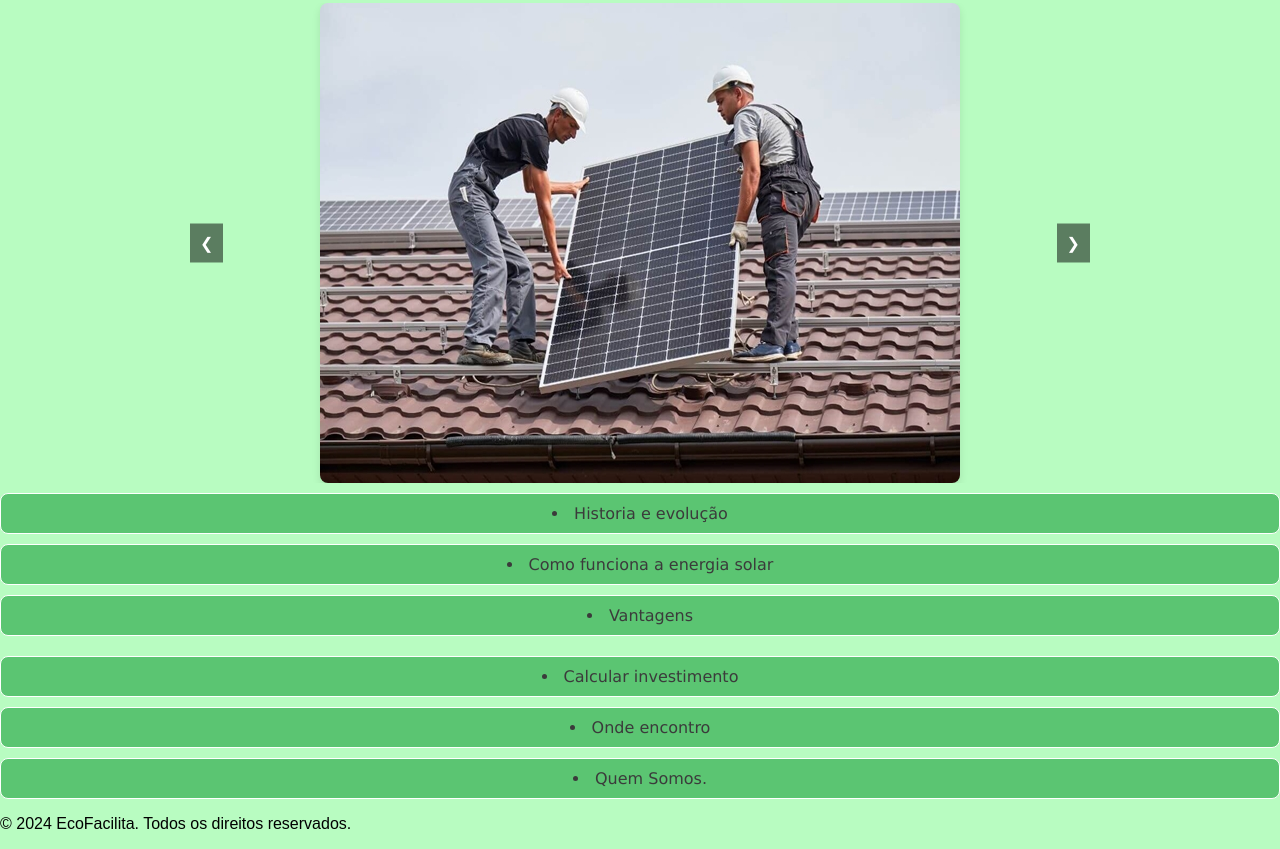
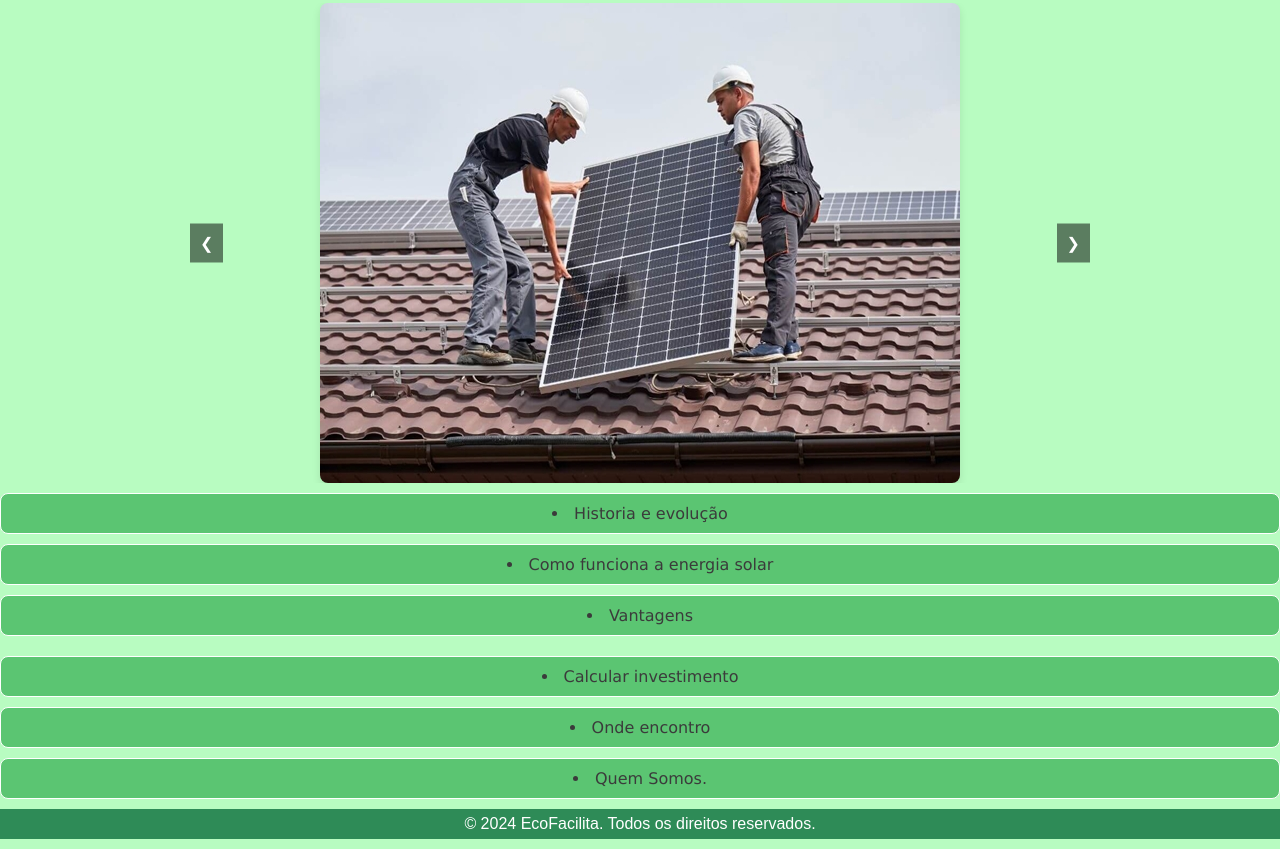
Before and after one commit to ThiagoPeMar1985/ecofacilita, a plain HTML site: page index.html in a window 1280 px wide. Shown: the part 526-1375 px from the top of the page. Drawn offline with Linux system fonts and the light colour scheme.

Commit message:
atualizando

```diff
--- a/index.html
+++ b/index.html
@@ -129,7 +129,7 @@ Explore conosco as possibilidades que a energia solar oferece e descubra como vo
 
             Nosso objetivo é conscientizar e informar sobre as alternativas que podem transformar o futuro, buscando soluções que não apenas atendam às necessidades energéticas, mas também preservem o meio ambiente para as gerações futuras.<br>
 
-            Somos <strong>Thiago Periard Martins</strong> e <strong>Roberta Jaines</strong>, e estamos empenhados em mostrar como as energias renováveis, especialmente a energia solar, podem ser parte fundamental para a construção de um futuro mais limpo e justo para todos.</p>
+            Somos <strong>Thiago Periard Martins - RU 4184827</strong> e <strong>Roberta Jaines Costa - RU 3726209</strong>, e estamos empenhados em mostrar como as energias renováveis, especialmente a energia solar, podem ser parte fundamental para a construção de um futuro mais limpo e justo para todos.</p>
         </div>
 
     </div>
--- a/style.css
+++ b/style.css
@@ -112,3 +112,17 @@ button.prev {
 button.next {
     right: 10px;
 }
+
+footer {
+    display: flex;
+    justify-content: center;
+    align-items: center;
+    height: 30px;
+    position: relative;
+    bottom: 0;
+    left: 50%;
+    transform: translateX(-50%);
+    background-color: #2e8b57;
+    color: white;
+    width: 100%;
+}
```
